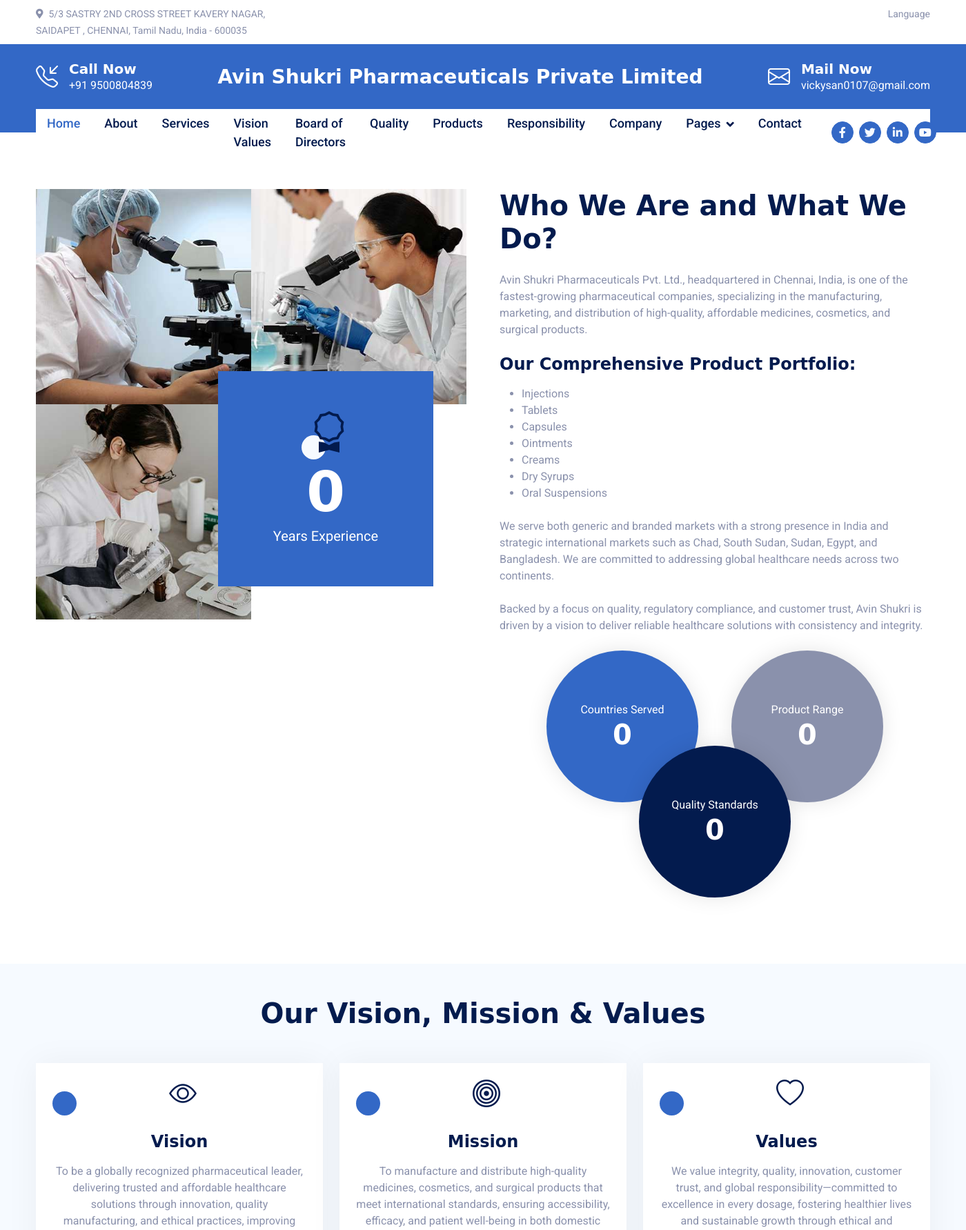
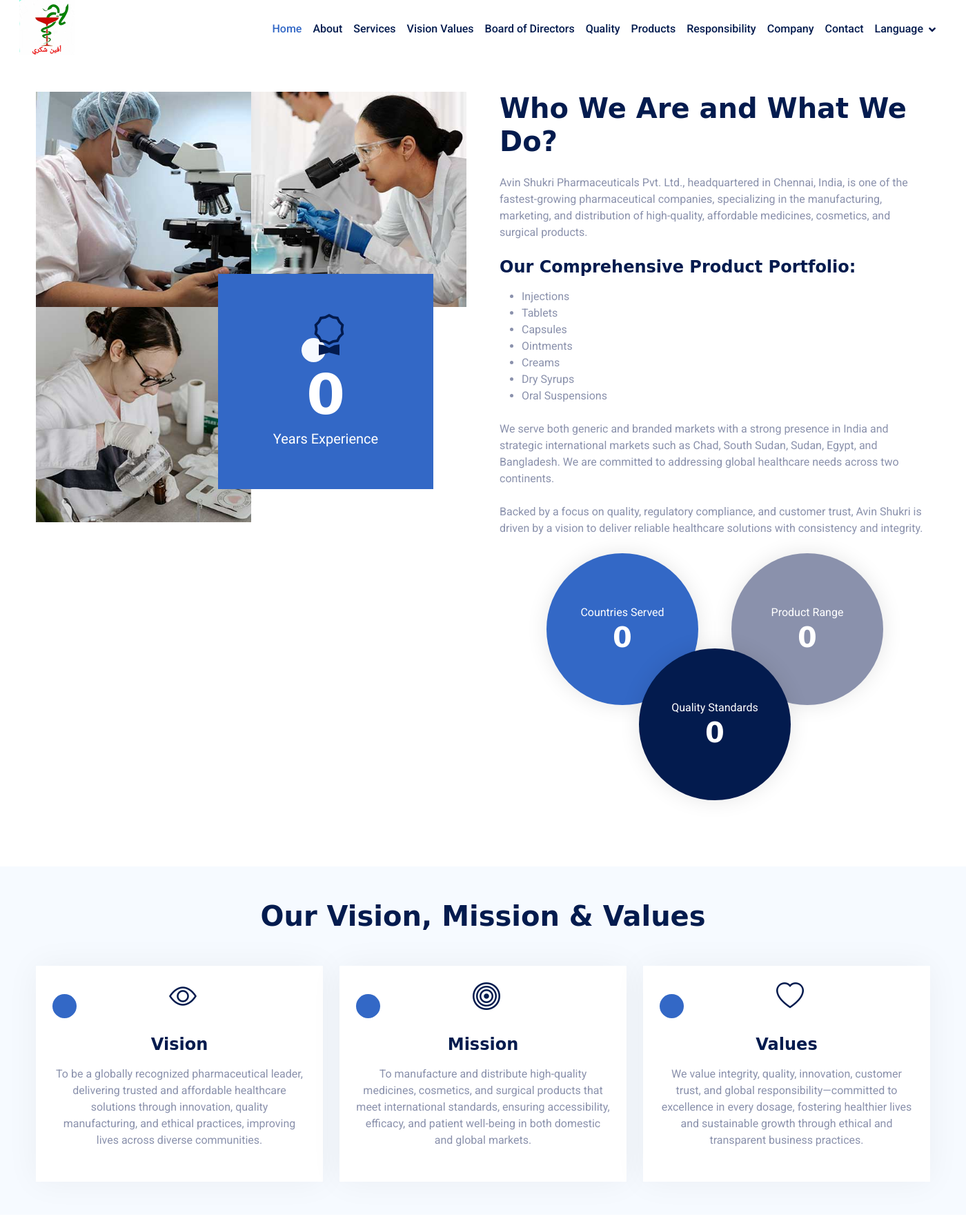
Before and after one commit to tamizhkamal/avincare_core, a Django app: page /about/ in a window 1400 px wide. Shown: the top 1783 px of the page at 69% size. Run offline with Django 5.2, Linux system fonts and the light colour scheme; some libraries are stand-ins or nearby versions; some web fonts are replaced.

Commit message:
header style changes

```diff
--- a/asserts/css/style.css
+++ b/asserts/css/style.css
@@ -107,17 +107,18 @@
 
 /*** Navbar ***/
 .sticky-top {
-    top: -100px;
     transition: .5s;
+    overflow: hidden;
 }
 
 .navbar .navbar-nav .nav-link {
-    margin-right: 35px;
+    margin-right: 16px;
     padding: 20px 0;
     color: var(--bs-dark);
-    font-size: 18px;
+    font-size: 16px;
     font-weight: 500;
     outline: none;
+    white-space: nowrap;
 }
 
 .navbar .navbar-nav .nav-link:hover,
@@ -148,11 +149,11 @@
 
 @media (min-width: 992px) {
     .sticky-top {
-        margin-top: -34px;
+        /* margin-top: 30px; */
     }
 
     .navbar {
-        height: 68px;
+        /* height: 90px; */
     }
 
     .navbar .nav-item .dropdown-menu {
@@ -163,6 +164,8 @@
         opacity: 0;
         visibility: hidden;
         transition: .5s;
+        /* z-index: 1000; */
+        z-index: 9999 !important;
     }
 
     .navbar .nav-item:hover .dropdown-menu {
--- a/members/templates/base.html
+++ b/members/templates/base.html
@@ -41,14 +41,14 @@
 
 
     <!-- Topbar Start -->
-    <div class="container-fluid py-2 d-none d-lg-flex">
+    <!-- <div class="container-fluid py-2 d-none d-lg-flex">
         <div class="container">
             <div class="d-flex justify-content-between">
                 <div>
                     <small class="me-3"><i class="fa fa-map-marker-alt me-2"></i>5/3 SASTRY 2ND CROSS STREET KAVERY NAGAR,<br> SAIDAPET , CHENNAI, Tamil Nadu, India - 600035</small>
                 </div>
                 <nav class="breadcrumb mb-0">
-                    <!-- <a class="breadcrumb-item small text-body" href="#">Career</a>
+                    <a class="breadcrumb-item small text-body" href="#">Career</a>
                     <a class="breadcrumb-item small text-body" href="#">Support</a>
                     <a class="breadcrumb-item small text-body" href="#">Terms</a>
                     <a class="breadcrumb-item small text-body" href="#">FAQs</a> -->
@@ -59,7 +59,7 @@
                                 <a href="{% url 'team' %}" class="dropdown-item">Tamil</a>
                                 <a href="{% url 'appoinment' %}" class="dropdown-item">English</a>
                             </div>
-                        </div> -->
+                        </div>
                     <div class="">
                         <a href="#" class="breadcrumb-item small text-body" data-bs-toggle="dropdown">Language</a>
                         <div class="dropdown-menu bg-light m-0">
@@ -72,12 +72,12 @@
                 </nav>
             </div>
         </div>
-    </div>
+    </div> -->
     <!-- Topbar End -->
 
 
     <!-- Brand Start -->
-    <div class="container-fluid bg-primary text-white pt-4 pb-5 d-none d-lg-flex">
+    <!-- <div class="container-fluid bg-primary text-white pt-4 pb-5 d-none d-lg-flex">
         <div class="container pb-2">
             <div class="d-flex align-items-center justify-content-between">
                 <div class="d-flex">
@@ -87,7 +87,6 @@
                         <span>+91 9500804839</span>
                     </div>
                 </div>
-                <!-- <a href="{% url 'dashboard' %}" class="h1 text-white mb-0">Lab<span class="text-dark">sky</span></a> -->
                 <a href="{% url 'dashboard' %}" class="h3 text-white mb-0">Avin Shukri Pharmaceuticals Private Limited</a>
                 <div class="d-flex">
                     <i class="bi bi-envelope fs-2"></i>
@@ -98,24 +97,23 @@
                 </div>
             </div>
         </div>
-    </div>
+    </div> -->
     <!-- Brand End -->
 
 
     <!-- Navbar Start -->
-    <div class="container-fluid sticky-top">
-        <div class="container">
-            <nav class="navbar navbar-expand-lg navbar-light bg-white py-lg-0 px-lg-3">
-                <a href="{% url 'dashboard' %}" class="navbar-brand d-lg-none">
-                    <h1 class="text-primary m-0">Avin<span class="text-dark">Shukri</span></h1>
-                     <!-- <h1 class="text-primary m-0">Avin Shukri <br> Pharmaceuticals <br> Private Limited</h1> -->
+    <div class="sticky-top w-100">
+        <nav class="navbar navbar-expand-lg navbar-light bg-white py-lg-0 px-lg-3">
+            <div class="container-fluid">
+                <a href="{% url 'dashboard' %}" class="navbar-brand" style="max-width: 300px;">
+                    <img src="{% static 'img/logo.jpeg' %}" alt="Avin Shukri Logo" class="img-fluid" style="height: 80px; max-width: 100%; margin-top:-5px">
                 </a>
                 <button type="button" class="navbar-toggler me-0" data-bs-toggle="collapse"
                     data-bs-target="#navbarCollapse">
                     <span class="navbar-toggler-icon"></span>
                 </button>
                 <div class="collapse navbar-collapse" id="navbarCollapse">
-                    <div class="navbar-nav">
+                    <div class="navbar-nav ms-auto">
                         <a href="{% url 'dashboard' %}" class="nav-item nav-link active">Home</a>
                         <a href="{% url 'about' %}" class="nav-item nav-link">About</a>
                         <a href="{% url 'service' %}" class="nav-item nav-link">Services</a>
@@ -125,24 +123,20 @@
                         <a href="{% url 'products' %}" class="nav-item nav-link">Products</a>
                         <a href="{% url 'responsibility' %}" class="nav-item nav-link">Responsibility</a>
                         <a href="{% url 'company' %}" class="nav-item nav-link">Company</a>
-                        <div class="nav-item dropdown">
-                            <a href="#" class="nav-link dropdown-toggle" data-bs-toggle="dropdown">Pages</a>
+                        <a href="{% url 'contact' %}" class="nav-item nav-link">Contact</a>
+                        <div class="nav-item dropdown d-none d-lg-block">
+                            <a href="#" class="nav-link dropdown-toggle" data-bs-toggle="dropdown">Language</a>
                             <div class="dropdown-menu bg-light m-0">
-                                <a href="{% url 'team' %}" class="dropdown-item">Our Team</a>
-                                <a href="{% url 'appoinment' %}" class="dropdown-item">Appoinment</a>
+                                <a href="#" class="dropdown-item">Tamil</a>
+                                <a href="#" class="dropdown-item">English</a>
+                                <a href="#" class="dropdown-item">Arabic</a>
+                                <a href="#" class="dropdown-item">French</a>
                             </div>
                         </div>
-                        <a href="{% url 'contact' %}" class="nav-item nav-link">Contact</a>
-                    </div>
-                    <div class="ms-auto d-none d-lg-flex">
-                        <a class="btn btn-sm-square btn-primary ms-2" href=""><i class="fab fa-facebook-f"></i></a>
-                        <a class="btn btn-sm-square btn-primary ms-2" href=""><i class="fab fa-twitter"></i></a>
-                        <a class="btn btn-sm-square btn-primary ms-2" href=""><i class="fab fa-linkedin-in"></i></a>
-                        <a class="btn btn-sm-square btn-primary ms-2" href=""><i class="fab fa-youtube"></i></a>
                     </div>
                 </div>
-            </nav>
-        </div>
+            </div>
+        </nav>
     </div>
     <!-- Navbar End -->
 
```
Also changed, not shown: asserts/img/logo.jpeg (added), asserts/img/logo.png (added), 4 other files.
